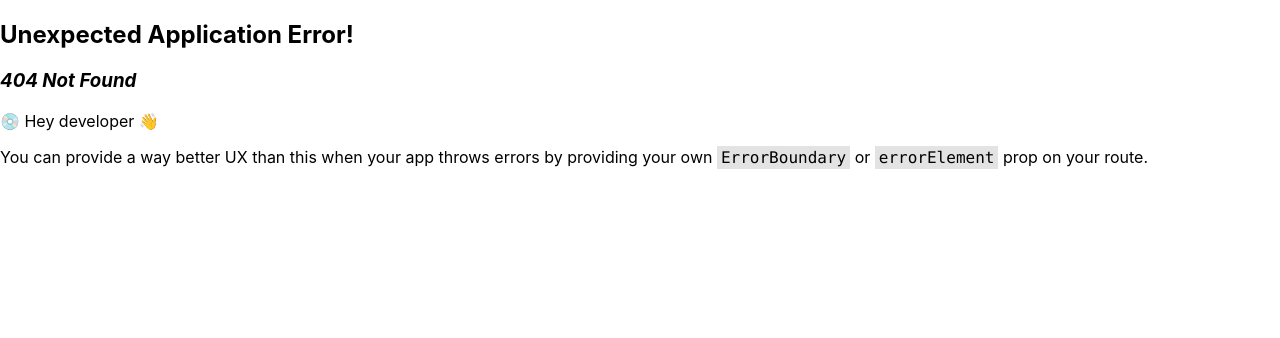
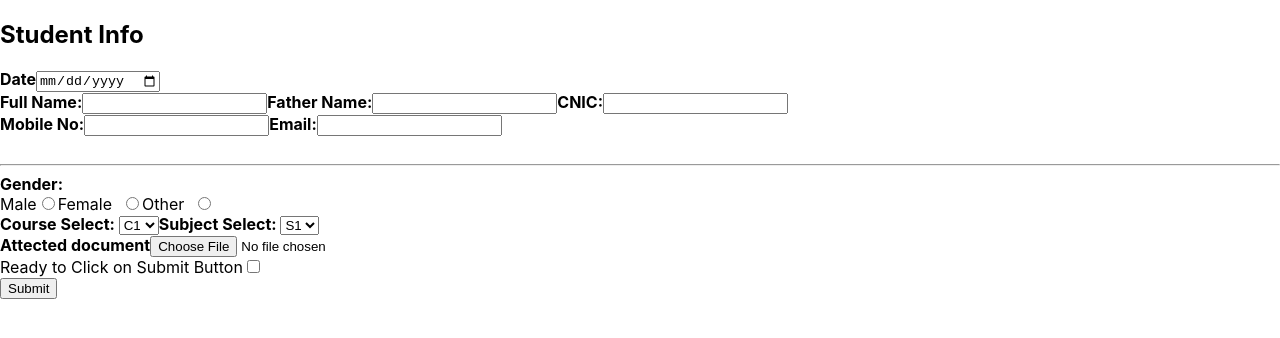
Before and after one commit to ghulamhafeez/Simple-Todo, a React (Create React App) app: page /admission-form in a window 1280 px wide. Before the commit this address had no page. Shown: the top 338 px of the page. Built offline with nearby package versions, Linux system fonts and the light colour scheme.

Commit message:
Added admission form in project

```diff
--- a/src/container/Contents.js
+++ b/src/container/Contents.js
@@ -3,6 +3,7 @@ import ReduxCounter from "../views/ReduxCounter/Counter";
 import ContextCounter from "../views/ContextCounter/CounterValue";
 import Todos from "../views/Todo-Components/Todos";
 import RtkData from "../views/RTK-Query/RtkData";
+import {AdmissionForm} from "../views/FormikAdmissionForm/AdmissionForm"
 import { createBrowserRouter, RouterProvider } from "react-router-dom";
 const router = createBrowserRouter([
   {
@@ -21,6 +22,11 @@ const router = createBrowserRouter([
     path: "/context-counter",
     element: <ContextCounter />,
   },
+
+  {
+    path: "/admission-form",
+    element: <AdmissionForm />,
+  },
 ]);
 
 const Contents = () => {
--- /dev/null
+++ b/src/views/FormikAdmissionForm/AdmissionForm.js
@@ -0,0 +1,199 @@
+import React from "react";
+import { Formik, useFormik } from "formik";
+import { CourseOptions, SubjectOptions } from "./constant";
+export const AdmissionForm = () => {
+  const {
+    handleBlur,
+    handleChange,
+    setFieldValue,
+    values,
+    handleSubmit,
+  } = useFormik({
+    initialValues: {
+      date: "",
+      name: "",
+      fatherName: "",
+      cnic: "",
+      mobileNo: "",
+      email: "",
+      gender: "",
+      courseSelect: "",
+      subjectSelect: "",
+      file: "",
+      check: false,
+    },
+
+    onSubmit: (values) => {
+      console.log("values", values);
+    },
+  });
+
+  return (
+    <Formik>
+      <form onSubmit={handleSubmit}>
+        <div>
+          <h2>Student Info</h2>
+          <div>
+            {" "}
+            <label>
+              <b>Date</b>
+            </label>
+            <input
+              type="date"
+              name="date"
+              onBlur={handleBlur}
+              onChange={handleChange}
+              value={values.date}
+            />
+          </div>
+
+          <label>
+            <b>Full Name:</b>
+          </label>
+          <input
+            type="text"
+            name="name"
+            value={values.name}
+            onBlur={handleBlur}
+            onChange={handleChange}
+          ></input>
+          <label>
+            <b>Father Name:</b>
+          </label>
+          <input
+            type="text"
+            name="fatherName"
+            value={values.fatherName}
+            onBlur={handleBlur}
+            onChange={handleChange}
+          ></input>
+          <label>
+            <b>CNIC:</b>
+          </label>
+          <input
+            type="number"
+            name="cnic"
+            value={values.cnic}
+            onBlur={handleBlur}
+            onChange={handleChange}
+          ></input>
+          <div>
+            <label>
+              <b>Mobile No:</b>
+            </label>
+            <input
+              type="number"
+              name="mobileNo"
+              value={values.mobileNo}
+              onBlur={handleBlur}
+              onChange={handleChange}
+            ></input>
+            <label>
+              <b>Email:</b>
+            </label>
+            <input
+              type="email"
+              name="email"
+              value={values.email}
+              onBlur={handleBlur}
+              onChange={handleChange}
+            ></input>
+          </div>
+          <br></br>
+          <hr></hr>
+
+          <div id="my-radio-group">
+            <b>Gender:</b>
+          </div>
+          <div role="group" aria-labelledby="my-radio-group">
+            <label for="male">Male</label>
+            <input
+              type="radio"
+              id="Male"
+              name="gender"
+              value="Male"
+              onChange={(e) => {
+                handleChange(e);
+                setFieldValue(e.target.value);
+              }}
+            />
+              <label for="female">Female</label> {" "}
+            <input
+              type="radio"
+              id="Female"
+              name="gender"
+              value="Female"
+              onChange={(e) => {
+                handleChange(e);
+                setFieldValue(e.target.value);
+              }}
+            />
+              <label for="other">Other</label> {" "}
+            <input
+              type="radio"
+              id="Other"
+              name="gender"
+              value="Other"
+              onChange={(e) => {
+                handleChange(e);
+                setFieldValue(e.target.value);
+              }}
+            />
+             {" "}
+          </div>
+
+          <div>
+            <b>Course Select: </b>
+            <select
+              name="courseSelect"
+              value={values.courseSelect}
+              onChange={handleChange}
+            >
+              {CourseOptions.map((x) => {
+                <option> Select</option>;
+                return <option value={x.value}>{x.name}</option>;
+              })}
+            </select>
+            <b>Subject Select: </b>
+            <select
+              name="subjectSelect"
+              value={values.subjectSelect}
+              onChange={handleChange}
+            >
+              {SubjectOptions.map((x) => {
+                <option> Select</option>;
+                return <option value={x.value}>{x.name}</option>;
+              })}
+            </select>
+          </div>
+          <div>
+            {" "}
+            <label>
+              <b>Attected document</b>
+            </label>
+            <input
+              id="file"
+              name="file"
+              type="file"
+              onChange={(event) => {
+                setFieldValue("file", event.currentTarget.files[0]);
+              }}
+            />
+          </div>
+          <label>Ready to Click on Submit Button</label>
+          <input
+            type="checkbox"
+            onChange={(e) => {
+              handleChange(e);
+              setFieldValue(e.target.checked);
+            }}
+          ></input>
+
+          <div>
+            <button type="submit">Submit</button>
+          </div>
+        </div>
+      </form>
+    </Formik>
+  );
+};
--- /dev/null
+++ b/src/views/FormikAdmissionForm/constant.js
@@ -0,0 +1,24 @@
+export const SubjectOptions = [
+  { value: " CS 103. Programming Fundamentals", name: "S1" },
+  { value: " MT 105. Calculus and Analytical", name: "S2" },
+  { value: " EE 107. Basic Electronics", name: "S3" },
+  { value: " EG 109. English Composition", name: "S4" },
+  { value: " IT 101. Introduction to Information", name: "S5" },
+  { value: " MT 106. Calculus and Analytical", name: "S6" },
+  { value: " MT 108. Multivariate Calculus", name: "S7" },
+  { value: " CS 291. Discrete Structures", name: "S8" },
+  { value: " MT 206. Arithmetic. and Algebra", name: "S6" },
+  { value: " EE 207. Basic Economics", name: "S7" },
+  { value: " CS 191. C++", name: "S8" },
+];
+export const CourseOptions = [
+    { value: "Computer Engineering", name: "C1" },
+    { value: "Software Engineering", name: "C2" },
+    { value: "Information Science", name: "C3" },
+    { value: "Information Technology ", name: "C4" },
+    { value: "Information Systems", name: "C5" },
+    { value: "Cybersecurity.", name: "C6" },
+    { value: "Systems", name: "C7" },
+    { value: "Network Administration", name: "C8" },
+
+  ];
```
